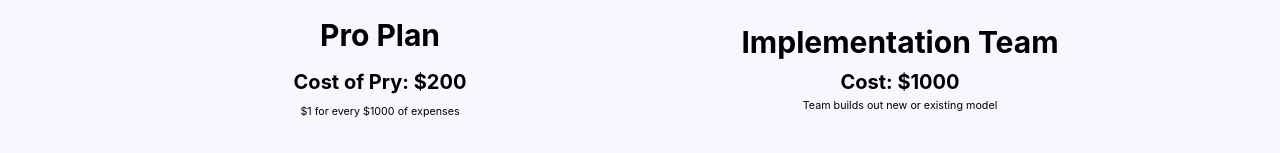
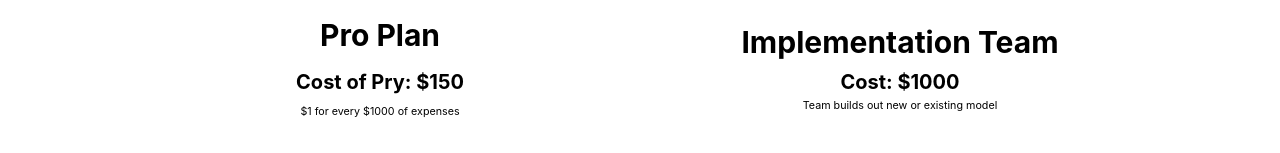
Before and after one commit to dannyboyjr/pry-pricing-project, a React (Create React App) app: page / in a window 1280 px wide. Shown: the part 499-652 px from the top of the page. Built offline with nearby package versions, Linux system fonts and the light colour scheme.

Commit message:
updated styling

```diff
--- a/src/components/slider/Slider.js
+++ b/src/components/slider/Slider.js
@@ -15,8 +15,8 @@ const Slider = () => {
         const costOfPry = expenses * .001
         if (expenses < 74999) {
             setPrice(50)
-        } else if (expenses < 200000 && expenses > 74999) {
-            setPrice(200)
+        } else if (expenses < 150000 && expenses > 74999) {
+            setPrice(150)
         }
 
         else {
--- a/src/plans/pro.css
+++ b/src/plans/pro.css
@@ -2,7 +2,7 @@
 
     display: flex;
     justify-content: space-around;
-    background-color: #F7F7FF;
+
 
 }
 .card {
```
